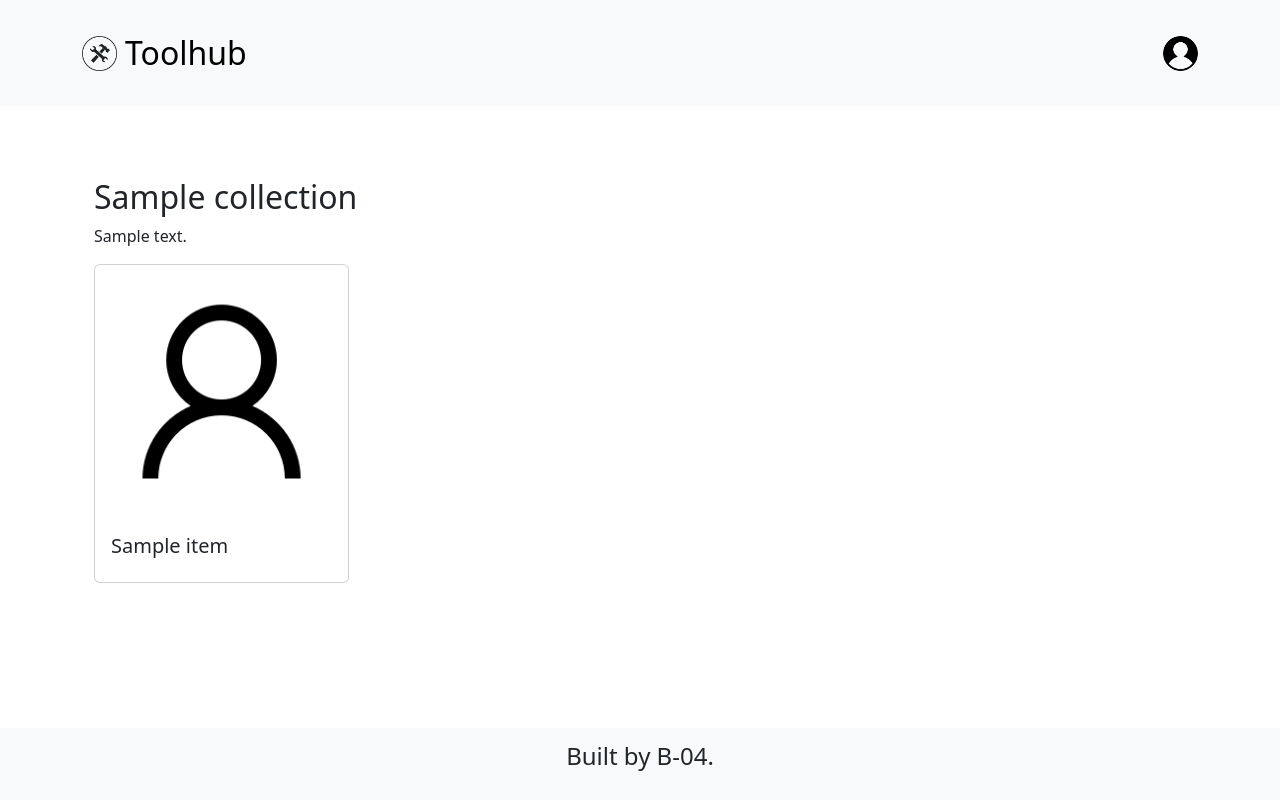
After one commit to PiShrestha/toolhub, a Django app: template toolhub/templates/toolhub/view_collection.html in a window 1280 px wide. The commit adds this page. Run offline with Django 5.2, Linux system fonts and the light colour scheme; the template is opened without the code that fills it: most values are stand-ins (such as "Sample title", 1, 10 or a date in 2020).

Commit message:
Restrict patrons access to private collections

```diff
--- a/toolhub/models.py
+++ b/toolhub/models.py
@@ -58,7 +58,7 @@ def upload_to_item(instance, filename):
 
 
 class Item(models.Model):
-    uuid = models.UUIDField(default=uuid.uuid4, editable=False)
+    uuid = models.UUIDField(default=uuid.uuid4, editable=False, unique=True)
     name = models.CharField(max_length=255)
 
     image = models.ImageField(
@@ -79,6 +79,9 @@ class Item(models.Model):
 
 
 class Collection(models.Model):
+
+    uuid = models.UUIDField(default=uuid.uuid4, editable=False, unique=True)
+
     PUBLIC = "public"
     PRIVATE = "private"
 
--- a/toolhub/templates/toolhub/librarian_home.html
+++ b/toolhub/templates/toolhub/librarian_home.html
@@ -39,6 +39,7 @@
     <div class="row">
         {% for collection in collections %}
         <div class="col-md-3 mb-4">
+            <a href="{% url 'view_collection' collection.uuid %}" class="text-decoration-none text-dark">
                 <div class="card">
                     {% if collection.image %}
                     <img src="{{ collection.image_url }}" class="card-img-top" alt="{{ collection.title }}">
@@ -50,6 +51,7 @@
                         <h5 class="card-title">{{ collection.title }}</h5>
                     </div>
                 </div>
+            </a>
         </div>
         {% endfor %}
     </div>
--- a/toolhub/templates/toolhub/patron_home.html
+++ b/toolhub/templates/toolhub/patron_home.html
@@ -40,6 +40,7 @@
     <div class="row">
         {% for collection in collections %}
         <div class="col-md-3 mb-4">
+            <a href="{% url 'view_collection' collection.uuid %}" class="text-decoration-none text-dark">
                 <div class="card">
                     {% if collection.image %}
                     <img src="{{ collection.image_url }}" class="card-img-top" alt="{{ collection.title }}">
@@ -51,6 +52,7 @@
                         <h5 class="card-title">{{ collection.title }}</h5>
                     </div>
                 </div>
+            </a>
         </div>
         {% endfor %}
     </div>
--- /dev/null
+++ b/toolhub/templates/toolhub/view_collection.html
@@ -0,0 +1,26 @@
+{% extends "toolhub/base.html" %}
+{% load static %}
+
+{% block content %}
+<div class="container mt-4">
+    <h2>{{ collection.title }}</h2>
+    <p>{{ collection.description }}</p>
+
+    <div class="row">
+        {% for item in items %}
+        <div class="col-md-3 mb-3">
+            <div class="card">
+                {% if item.image %}
+                <img src="{{ item.image_url }}" class="card-img-top" alt="{{ item.name }}">
+                {% else %}
+                <img src="{% static 'toolhub/images/default.png' %}" class="card-img-top" alt="Default">
+                {% endif %}
+                <div class="card-body">
+                    <h5 class="card-title">{{ item.name }}</h5>
+                </div>
+            </div>
+        </div>
+        {% endfor %}
+    </div>
+</div>
+{% endblock %}
--- a/toolhub/urls.py
+++ b/toolhub/urls.py
@@ -20,6 +20,12 @@ urlpatterns = [
     ),
     path("items/new/", views.add_item, name="add_item"),
     path("collections/new/", views.add_collection, name="add_collection"),
+    path(
+        "collections/<uuid:collection_uuid>/",
+        views.view_collection,
+        name="view_collection",
+    ),
+    path("access-denied/", views.access_denied, name="access_denied"),
 ]
 
 # Needed in development (DEBUG=True) because Django does not serve media files automatically.
```
Also changed, not shown: toolhub/templates/toolhub/access_denied.html (added, +8 -0 lines), toolhub/views.py (+27 -2 lines), toolhub/migrations/0004_collection_uuid.py (added). Lines whose indentation alone changed are shown as unchanged.
